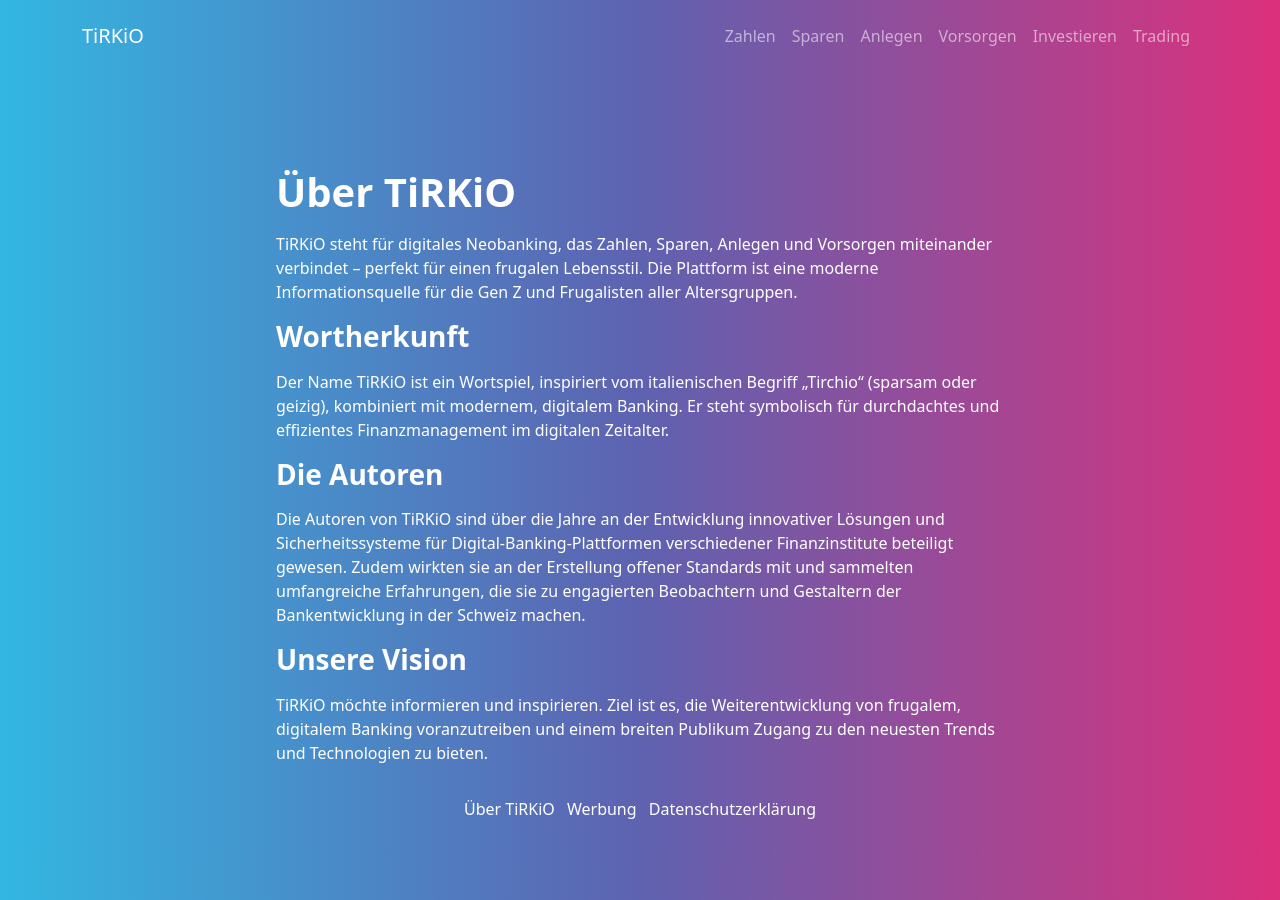
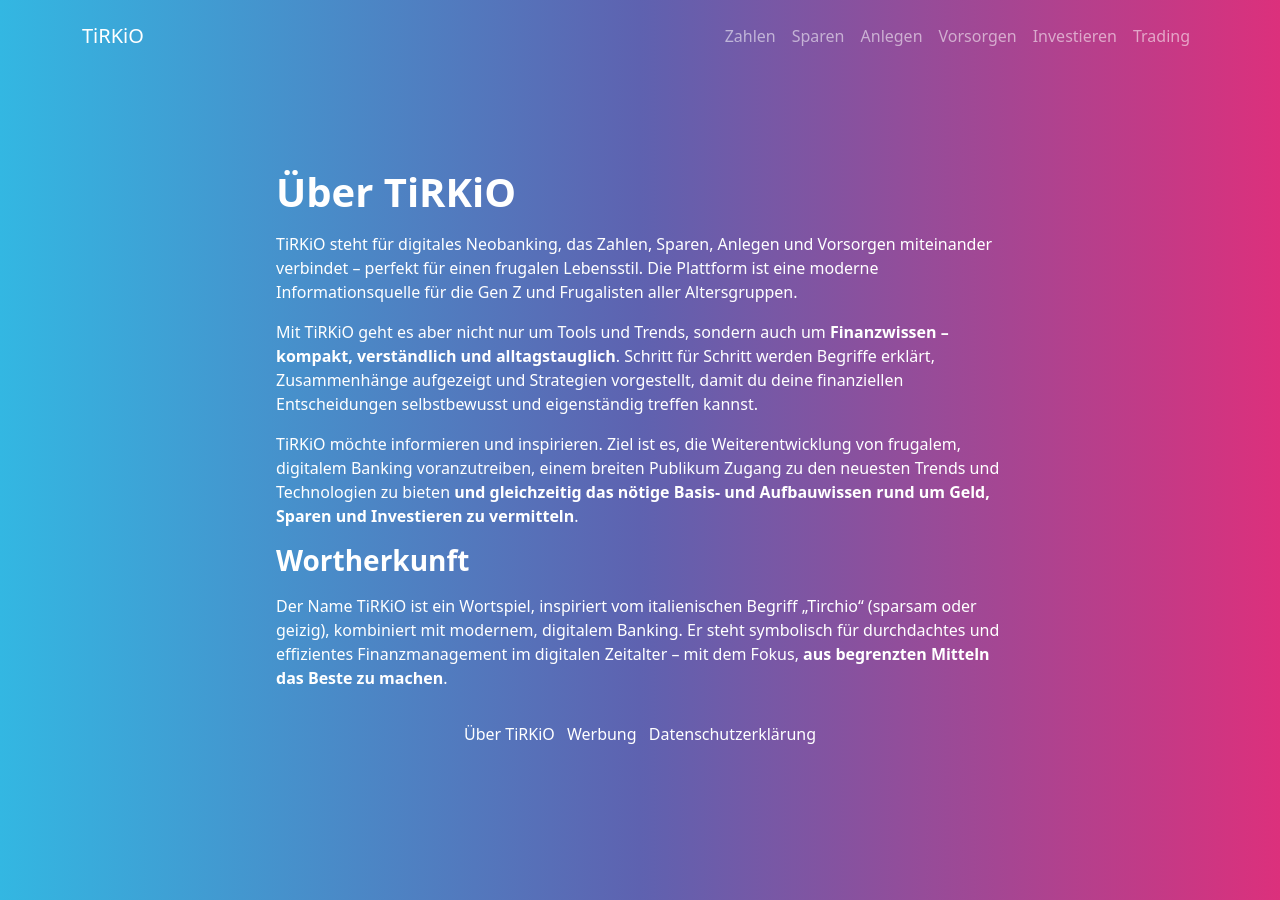
Before and after one commit to tirkio/tirkio.com, a Jekyll site: the page built from pages/about.md, in a window 1280 px wide. Built offline with Jekyll 4.4.1, drawn with Linux system fonts in a browser that asks for light colours.

Commit message:
Revise about page for clarity and financial focus
Updated content to enhance clarity and focus on financial knowledge.

```diff
--- a/pages/about.md
+++ b/pages/about.md
@@ -6,11 +6,9 @@ permalink: "/about/"
 
 TiRKiO steht für digitales Neobanking, das Zahlen, Sparen, Anlegen und Vorsorgen miteinander verbindet – perfekt für einen frugalen Lebensstil. Die Plattform ist eine moderne Informationsquelle für die Gen Z und Frugalisten aller Altersgruppen.
 
+Mit TiRKiO geht es aber nicht nur um Tools und Trends, sondern auch um **Finanzwissen – kompakt, verständlich und alltagstauglich**. Schritt für Schritt werden Begriffe erklärt, Zusammenhänge aufgezeigt und Strategien vorgestellt, damit du deine finanziellen Entscheidungen selbstbewusst und eigenständig treffen kannst.
+
+TiRKiO möchte informieren und inspirieren. Ziel ist es, die Weiterentwicklung von frugalem, digitalem Banking voranzutreiben, einem breiten Publikum Zugang zu den neuesten Trends und Technologien zu bieten **und gleichzeitig das nötige Basis- und Aufbauwissen rund um Geld, Sparen und Investieren zu vermitteln**.
+
 ### Wortherkunft
-Der Name TiRKiO ist ein Wortspiel, inspiriert vom italienischen Begriff „Tirchio“ (sparsam oder geizig), kombiniert mit modernem, digitalem Banking. Er steht symbolisch für durchdachtes und effizientes Finanzmanagement im digitalen Zeitalter.
-
-### Die Autoren
-Die Autoren von TiRKiO sind über die Jahre an der Entwicklung innovativer Lösungen und Sicherheitssysteme für Digital-Banking-Plattformen verschiedener Finanzinstitute beteiligt gewesen. Zudem wirkten sie an der Erstellung offener Standards mit und sammelten umfangreiche Erfahrungen, die sie zu engagierten Beobachtern und Gestaltern der Bankentwicklung in der Schweiz machen.
-
-### Unsere Vision
-TiRKiO möchte informieren und inspirieren. Ziel ist es, die Weiterentwicklung von frugalem, digitalem Banking voranzutreiben und einem breiten Publikum Zugang zu den neuesten Trends und Technologien zu bieten.
+Der Name TiRKiO ist ein Wortspiel, inspiriert vom italienischen Begriff „Tirchio“ (sparsam oder geizig), kombiniert mit modernem, digitalem Banking. Er steht symbolisch für durchdachtes und effizientes Finanzmanagement im digitalen Zeitalter – mit dem Fokus, **aus begrenzten Mitteln das Beste zu machen**.
```
